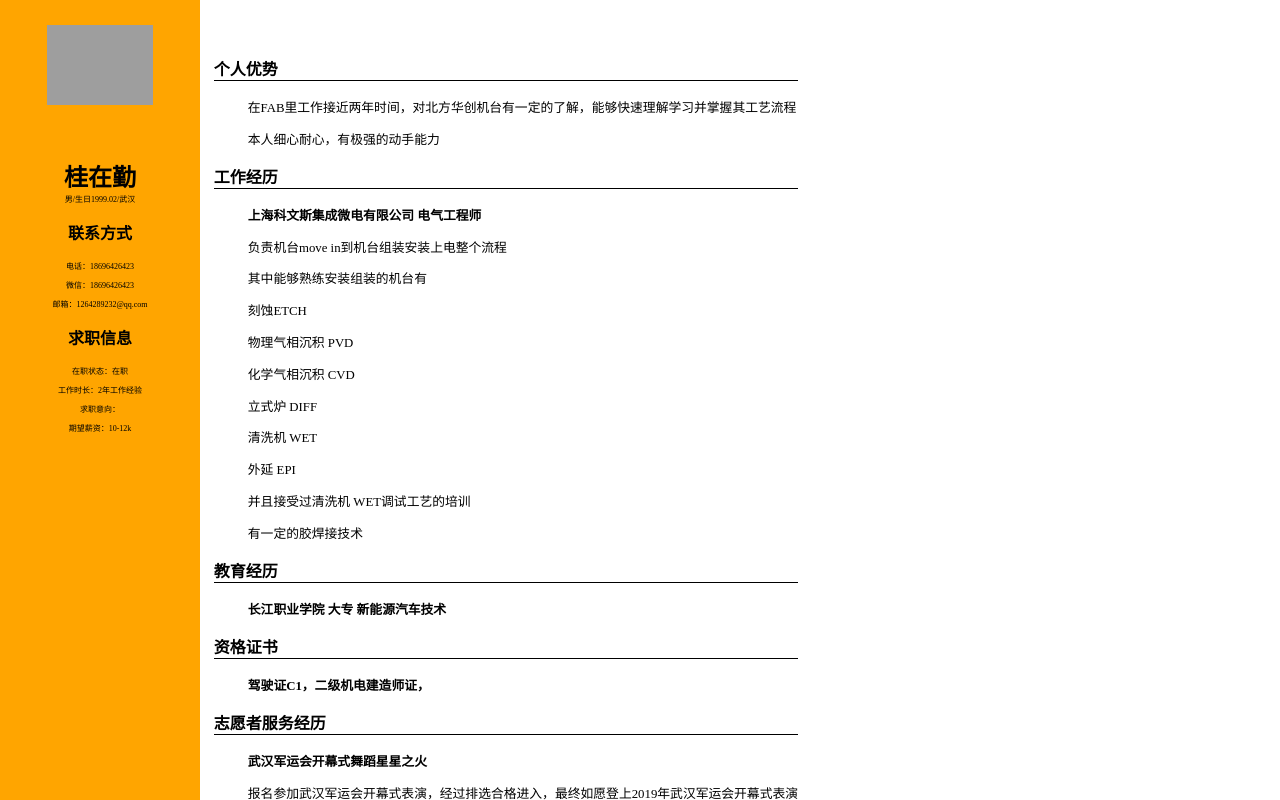
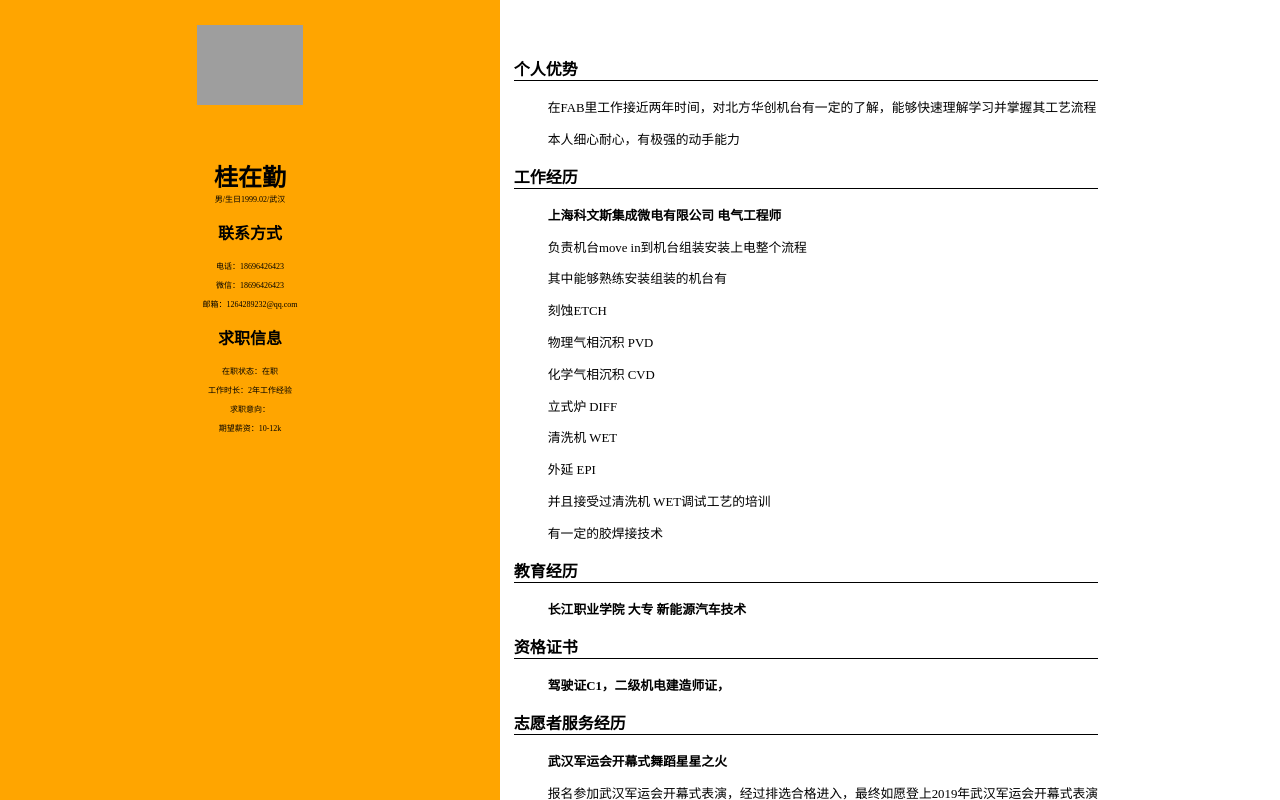
Before and after one commit to xioaguitongxue/xioagui, a plain HTML site: page index.html in a window 1280 px wide. Drawn offline with Linux system fonts and the light colour scheme; grey boxes are pictures that could not be loaded.

Commit message:
Update index.html

```diff
--- a/index.html
+++ b/index.html
@@ -55,7 +55,7 @@
     </style>
   </head>
   <body class="flex">
-    <div style="width:200px" class="orange">
+    <div style="width:500px" class="orange">
       <div style="padding:25px " class="jz">
         <img src="https://s1.ax1x.com/2022/08/19/vsSECD.jpg" alt="桂在勤" widch="80px" height="80px">
       </div>
```
